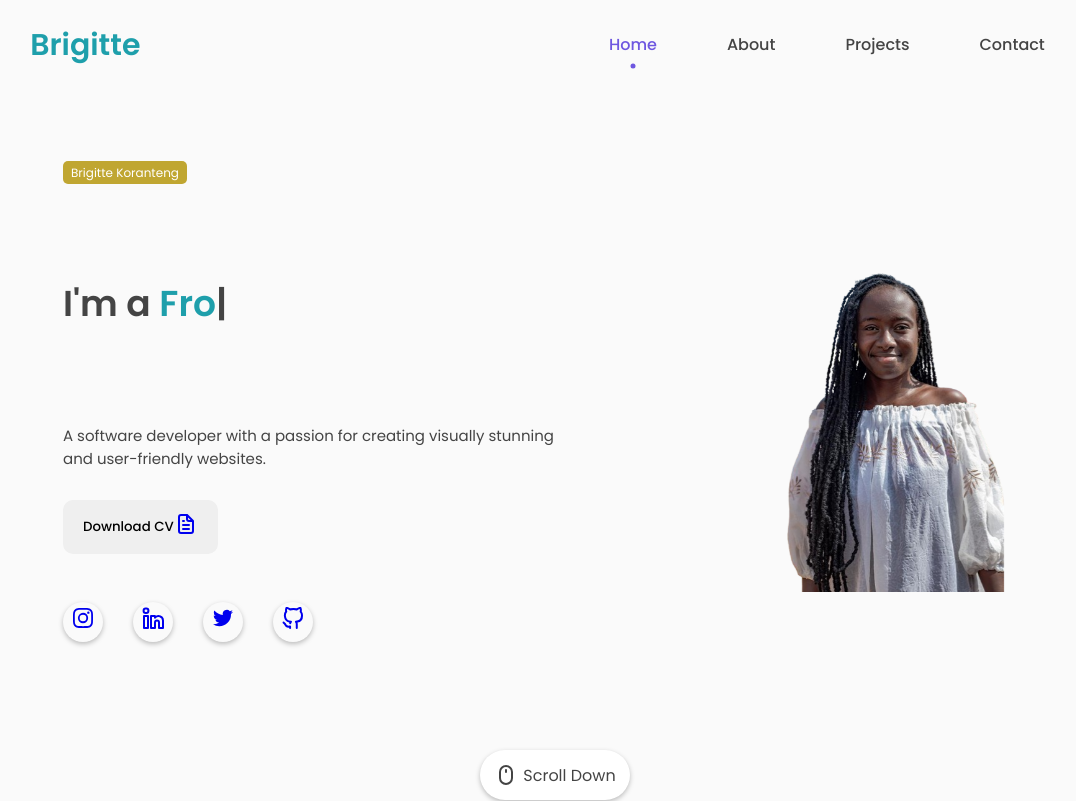
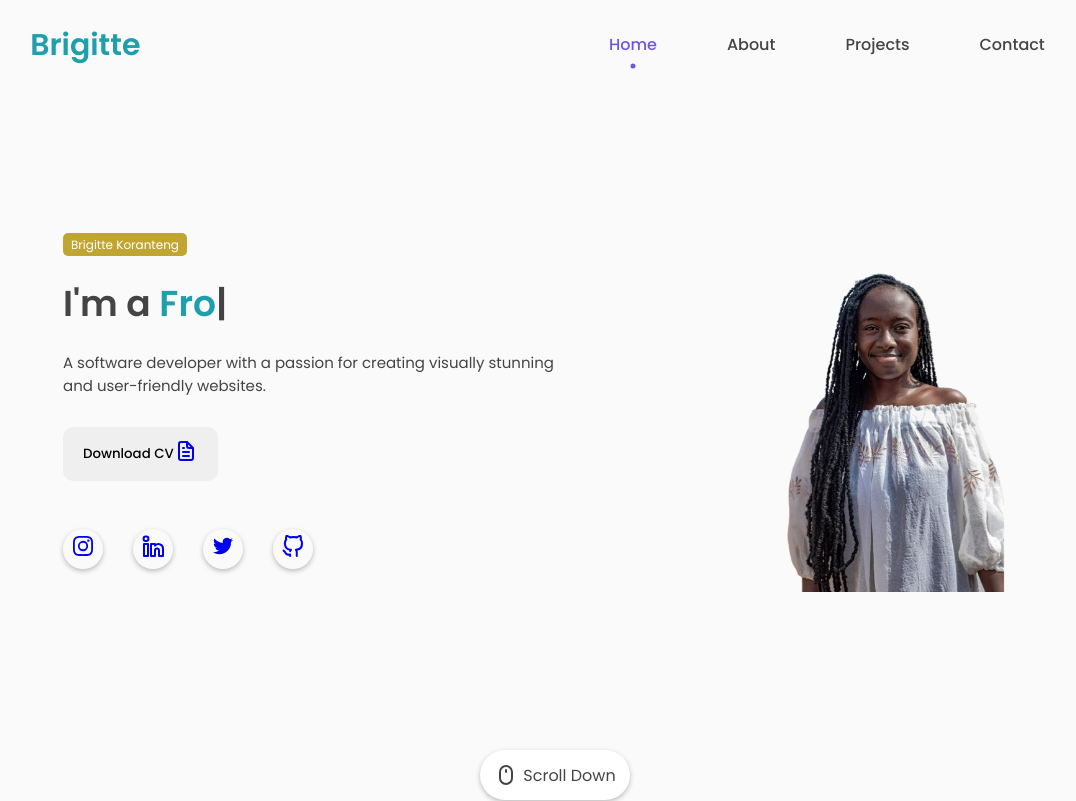
Before and after one commit to Brig1tte/Portfolio-Project, a React (Create React App) app: page / in a window 1280 px wide. Shown: the top 801 px of the page, without its empty margins (85-1161 px from the left). Built offline with nearby package versions, Linux system fonts and the light colour scheme.

Commit message:
Updating existing CSS code

```diff
--- a/src/index.css
+++ b/src/index.css
@@ -14,7 +14,6 @@ code {
   font-family: source-code-pro, Menlo, Monaco, Consolas, 'Courier New',
     monospace;
 }
-
 
 
 /* ----- VARIABLES ----- */
@@ -223,9 +222,6 @@ nav {
   font-weight: 600;
   color: var(--text-color-second);
   margin-block: 20px;
-  display: flex;
-  align-items: center;
-  min-height: 25vh;
 }
 
 .typedText {
```
